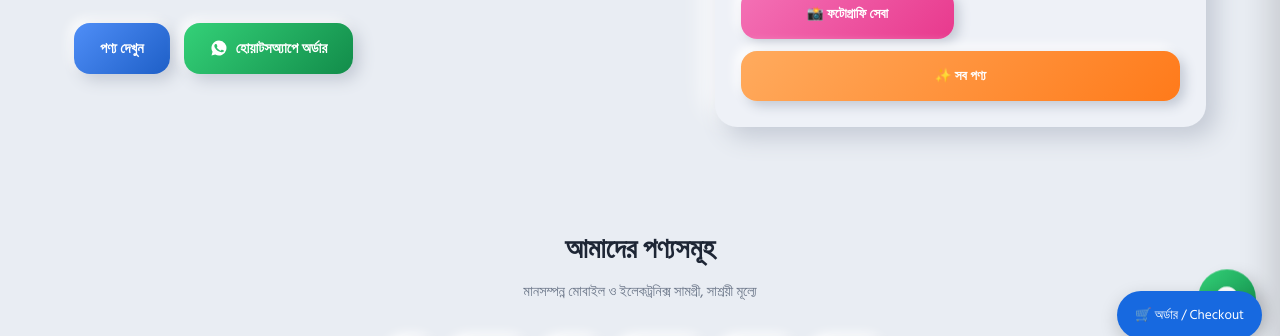
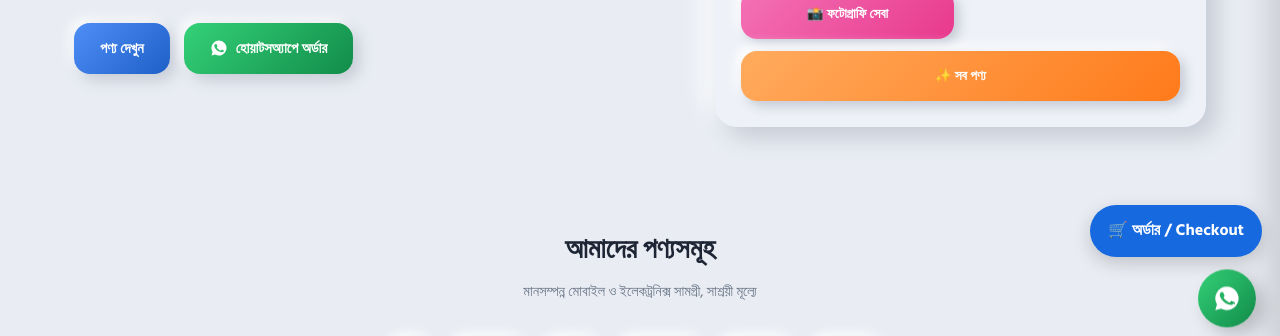
Before and after one commit to mahmudtelecom1122-gif/mahmud-telecom-online-shop, a plain HTML site: page index.html in a window 1280 px wide. Shown: the part 443-779 px from the top of the page. Drawn offline with Linux system fonts and the light colour scheme; no server answers.

Commit message:
Add files via upload

```diff
--- a/css/style.css
+++ b/css/style.css
@@ -376,3 +376,24 @@ a:focus-visible, button:focus-visible, input:focus-visible, textarea:focus-visib
   .mt-checkout-overlay{padding:8px}
   .mt-checkout-box{margin:10px auto;padding:18px}
 }
+
+/* checkout floating button: keep it separated from WhatsApp FAB */
+#mtCheckoutButton{
+  position:fixed;
+  right:18px;
+  bottom:100px;
+  z-index:9998;
+  border:0;
+  border-radius:999px;
+  padding:13px 18px;
+  background:#1769e0;
+  color:#fff;
+  box-shadow:0 6px 18px rgba(0,0,0,.18);
+  cursor:pointer;
+  font:inherit;
+  font-weight:700;
+}
+#mtCheckoutButton:hover{transform:translateY(-1px);}
+@media(max-width:650px){
+  #mtCheckoutButton{right:12px;bottom:94px;padding:12px 15px;font-size:13px;}
+}
--- a/index.html
+++ b/index.html
@@ -227,5 +227,5 @@
 </a>
 
 <script src="js/script.js"></script>
-<div style="text-align:center;padding:18px;font-size:13px"><a href="admin-login.html" style="display:inline-block;padding:8px 14px;border-radius:999px;background:#eef4ff;color:#1769e0;font-weight:700;text-decoration:none">🔐 দোকান পরিচালনা</a></div><div style="text-align:center;padding:0 18px 18px;font-size:13px"><a href="admin-login.html" style="color:inherit;text-decoration:none">Admin</a></div><button id="mtCheckoutButton" onclick="MT_OPEN_CHECKOUT()" style="position:fixed;right:18px;bottom:18px;z-index:9998;border:0;border-radius:999px;padding:13px 18px;background:#1769e0;color:#fff;box-shadow:0 6px 18px rgba(0,0,0,.18);cursor:pointer">🛒 অর্ডার / Checkout</button></body>
+<div style="text-align:center;padding:18px;font-size:13px"><a href="admin-login.html" style="display:inline-block;padding:8px 14px;border-radius:999px;background:#eef4ff;color:#1769e0;font-weight:700;text-decoration:none">🔐 দোকান পরিচালনা</a></div><div style="text-align:center;padding:0 18px 18px;font-size:13px"><a href="admin-login.html" style="color:inherit;text-decoration:none">Admin</a></div><button id="mtCheckoutButton" onclick="MT_OPEN_CHECKOUT()" aria-label="অর্ডার / Checkout">🛒 অর্ডার / Checkout</button></body>
 </html>
--- a/js/api-config.js
+++ b/js/api-config.js
@@ -1,4 +1,4 @@
 // Mahmud Telecom — Production API URL
 // If frontend + backend are deployed together, leave this empty.
 // If frontend is on GitHub Pages, put your live API URL here.
-window.MT_API_BASE = "https://mahmud-telecom-online-shop-1.onrender.com";
+window.MT_API_BASE = "";
```
